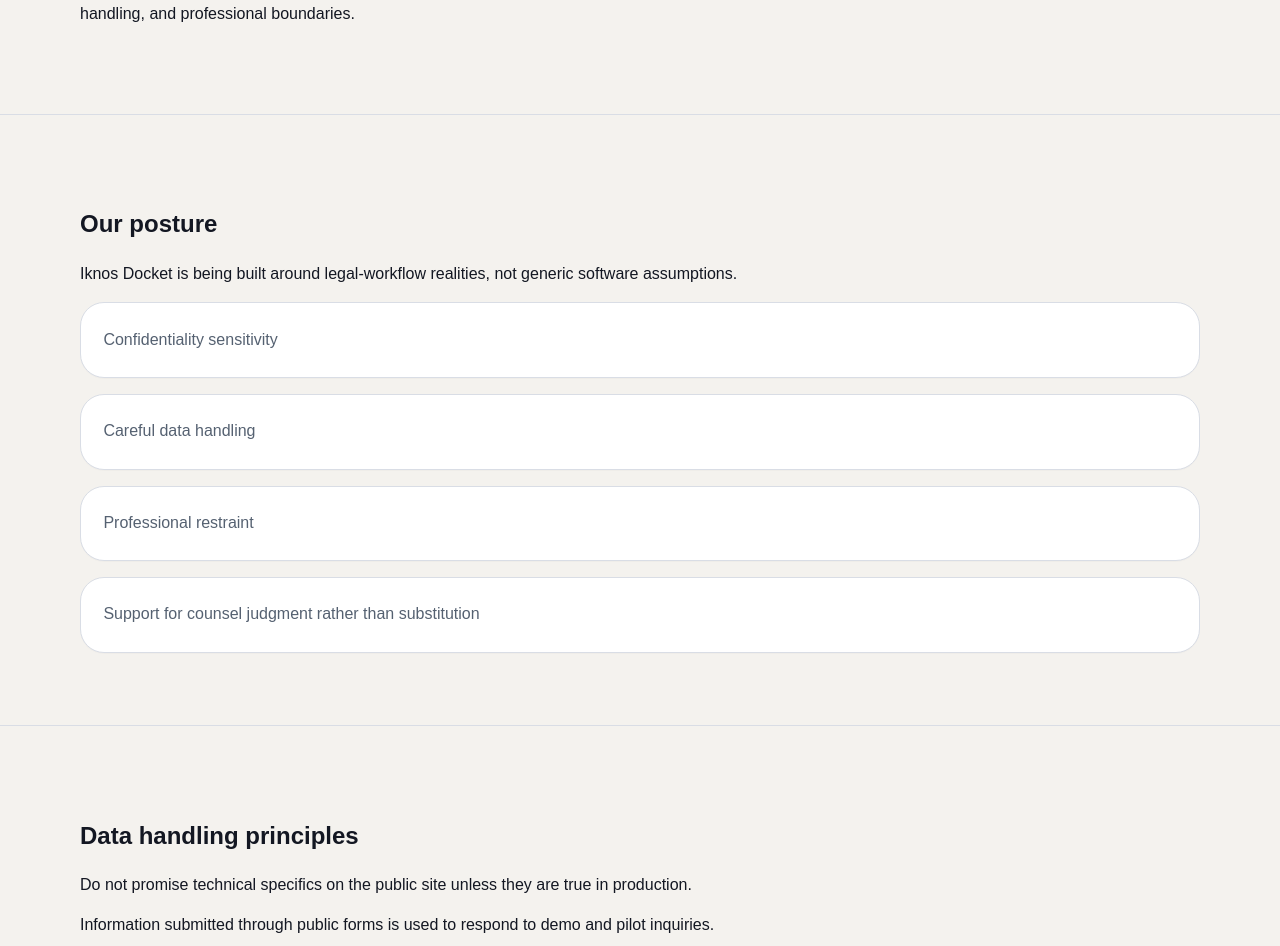
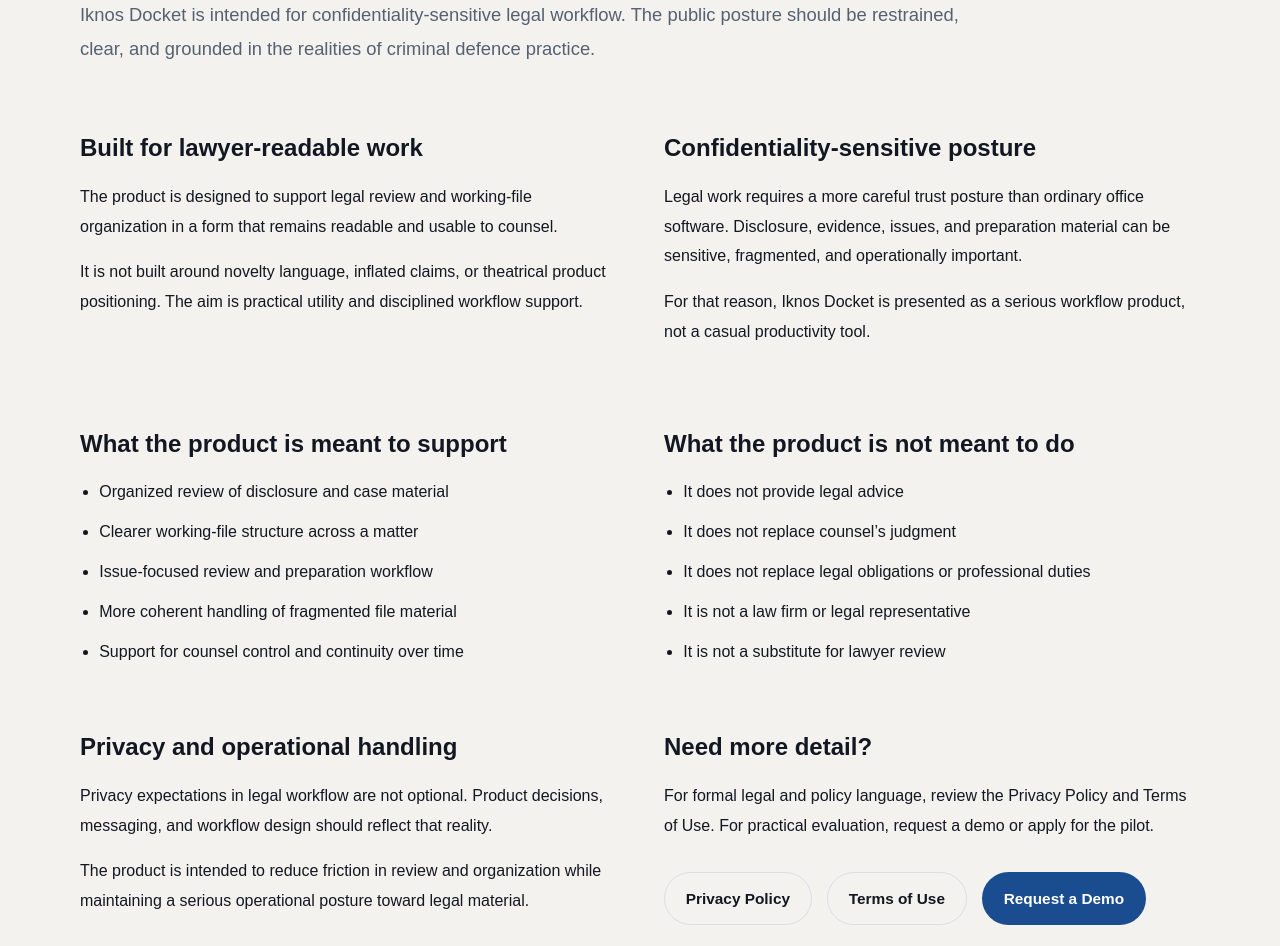
Before and after one commit to Nova-Legal/iknos-docket-site, a Next.js app: page /trust in a window 1280 px wide. Shown: the part 266-1212 px from the top of the page. Built offline with nearby package versions, Linux system fonts and the light colour scheme.

Commit message:
Upgrade trust page structure and messaging

```diff
--- a/app/trust/page.tsx
+++ b/app/trust/page.tsx
@@ -1,44 +1,108 @@
-import { Hero } from "@/components/hero";
-import { Section } from "@/components/section";
+import Link from "next/link";
 
 export default function TrustPage() {
   return (
-    <>
-      <Hero
-        eyebrow="Trust / Privacy / Security"
-        title="Trust, privacy, and professional responsibility"
-        description="Criminal defence work is sensitive by definition. Any product in this space has to earn trust the hard way: by being serious about confidentiality, controlled handling, and professional boundaries."
-      />
+    <section className="section">
+      <div className="container page-stack">
+        <div className="page-hero">
+          <p className="eyebrow">Trust, privacy, and security</p>
+          <h1>A serious posture for serious legal work.</h1>
+          <p className="page-lead">
+            Iknos Docket is intended for confidentiality-sensitive legal
+            workflow. The public posture should be restrained, clear, and
+            grounded in the realities of criminal defence practice.
+          </p>
+        </div>
 
-      <Section title="Our posture" intro="Iknos Docket is being built around legal-workflow realities, not generic software assumptions.">
-        <div className="grid-list md:grid-cols-2">
-          {[
-            "Confidentiality sensitivity",
-            "Careful data handling",
-            "Professional restraint",
-            "Support for counsel judgment rather than substitution"
-          ].map((item) => (
-            <div key={item} className="card">
-              <p className="font-semibold">{item}</p>
+        <div className="content-grid">
+          <div>
+            <h2>Built for lawyer-readable work</h2>
+            <p>
+              The product is designed to support legal review and working-file
+              organization in a form that remains readable and usable to
+              counsel.
+            </p>
+            <p>
+              It is not built around novelty language, inflated claims, or
+              theatrical product positioning. The aim is practical utility and
+              disciplined workflow support.
+            </p>
+          </div>
+
+          <div>
+            <h2>Confidentiality-sensitive posture</h2>
+            <p>
+              Legal work requires a more careful trust posture than ordinary
+              office software. Disclosure, evidence, issues, and preparation
+              material can be sensitive, fragmented, and operationally important.
+            </p>
+            <p>
+              For that reason, Iknos Docket is presented as a serious workflow
+              product, not a casual productivity tool.
+            </p>
+          </div>
+        </div>
+
+        <div className="content-grid">
+          <div>
+            <h2>What the product is meant to support</h2>
+            <ul className="clean-list">
+              <li>Organized review of disclosure and case material</li>
+              <li>Clearer working-file structure across a matter</li>
+              <li>Issue-focused review and preparation workflow</li>
+              <li>More coherent handling of fragmented file material</li>
+              <li>Support for counsel control and continuity over time</li>
+            </ul>
+          </div>
+
+          <div>
+            <h2>What the product is not meant to do</h2>
+            <ul className="clean-list">
+              <li>It does not provide legal advice</li>
+              <li>It does not replace counsel’s judgment</li>
+              <li>It does not replace legal obligations or professional duties</li>
+              <li>It is not a law firm or legal representative</li>
+              <li>It is not a substitute for lawyer review</li>
+            </ul>
+          </div>
+        </div>
+
+        <div className="content-grid">
+          <div>
+            <h2>Privacy and operational handling</h2>
+            <p>
+              Privacy expectations in legal workflow are not optional. Product
+              decisions, messaging, and workflow design should reflect that
+              reality.
+            </p>
+            <p>
+              The product is intended to reduce friction in review and
+              organization while maintaining a serious operational posture toward
+              legal material.
+            </p>
+          </div>
+
+          <div>
+            <h2>Need more detail?</h2>
+            <p>
+              For formal legal and policy language, review the Privacy Policy
+              and Terms of Use. For practical evaluation, request a demo or
+              apply for the pilot.
+            </p>
+            <div className="hero-actions">
+              <Link href="/privacy" className="btn btn-secondary">
+                Privacy Policy
+              </Link>
+              <Link href="/terms" className="btn btn-secondary">
+                Terms of Use
+              </Link>
+              <Link href="/demo" className="btn btn-primary">
+                Request a Demo
+              </Link>
             </div>
-          ))}
+          </div>
         </div>
-      </Section>
-
-      <Section title="Data handling principles" intro="Do not promise technical specifics on the public site unless they are true in production.">
-        <p>Information submitted through public forms is used to respond to demo and pilot inquiries.</p>
-        <p>Access to inquiry information is limited internally.</p>
-        <p>Product and data-handling details are discussed more specifically in direct conversations where appropriate.</p>
-        <p>Formal policies and technical controls are documented as the product stack matures.</p>
-      </Section>
-
-      <Section title="Professional judgment remains with counsel" intro="This line is not filler. It is core positioning.">
-        <p>Iknos Docket is intended to support review, organization, and workflow. It does not replace counsel&apos;s legal analysis, ethical duties, or professional judgment.</p>
-      </Section>
-
-      <Section title="Questions" intro="Keep the contact route simple.">
-        <p>Questions about privacy or security can be sent through the contact page.</p>
-      </Section>
-    </>
+      </div>
+    </section>
   );
 }
```
